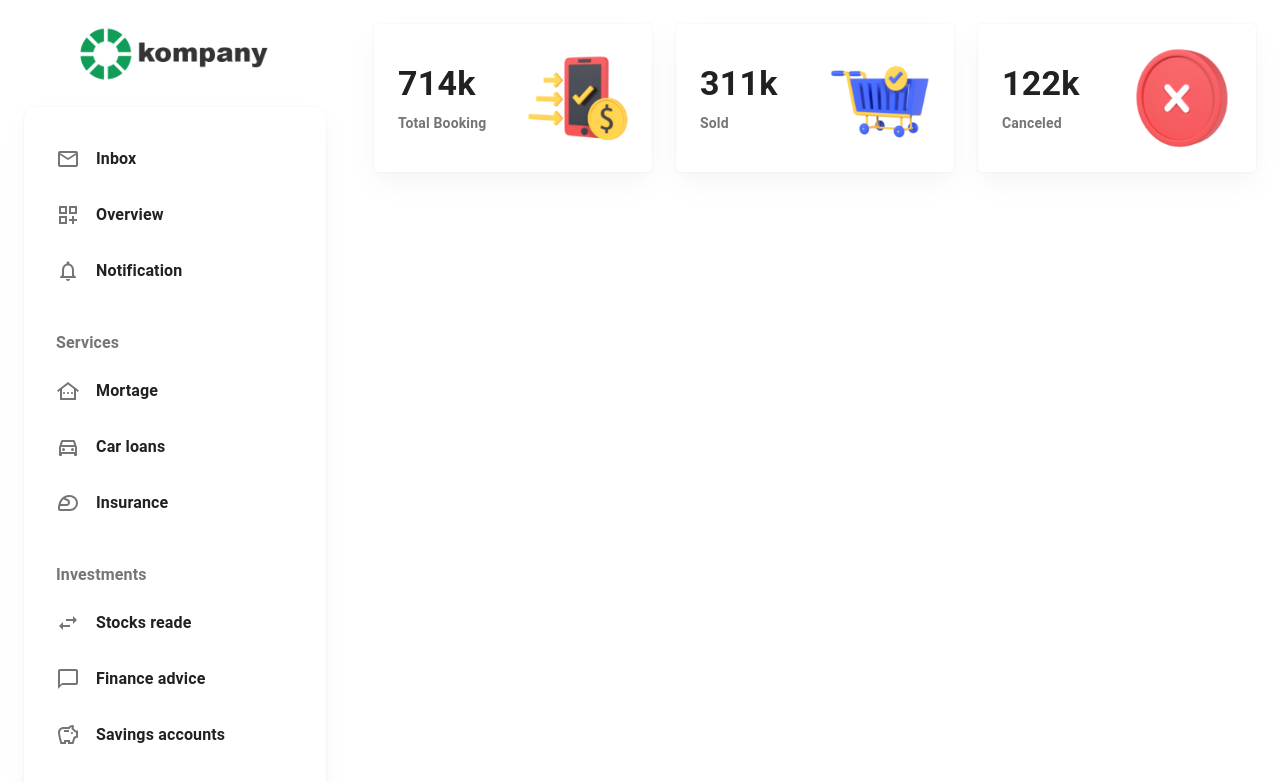
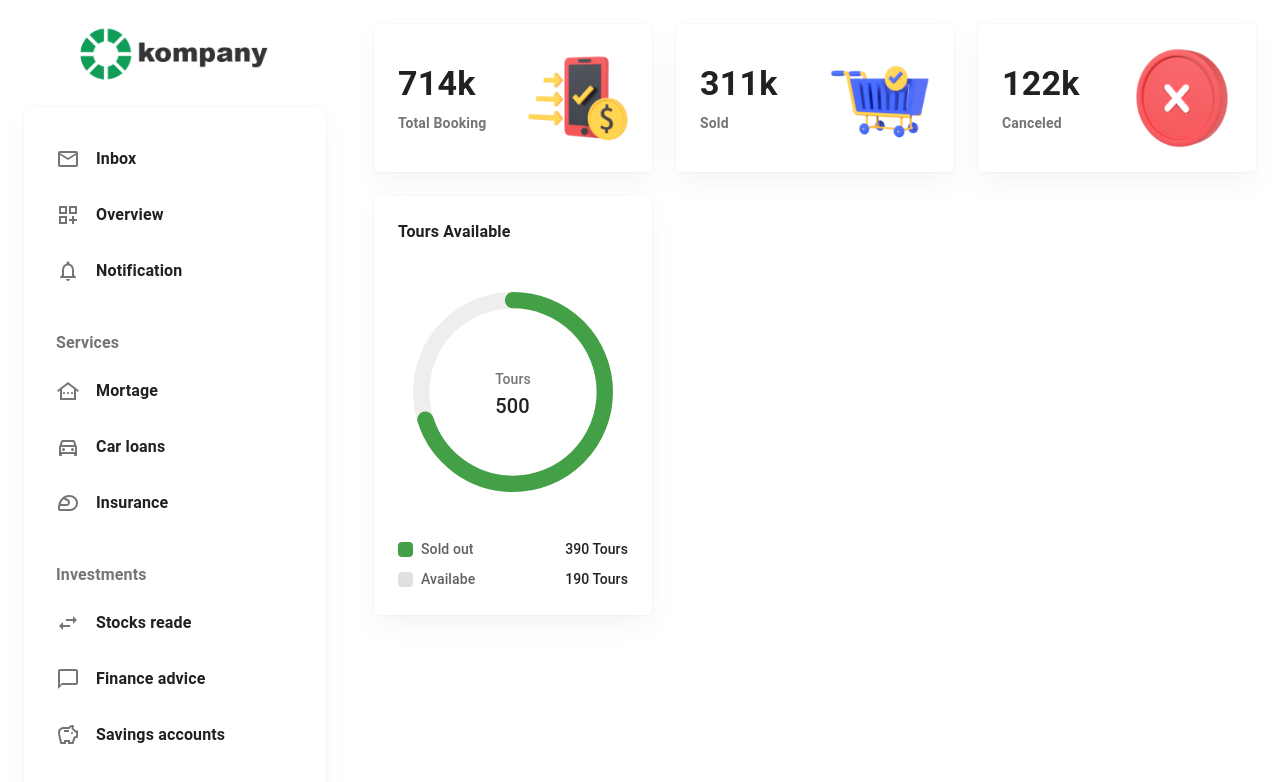
Before and after one commit to thinhpv01/react-animated-admin, a React (Create React App) app: page /dashboard in a window 1280 px wide. Shown: the top 782 px of the page. Built offline with nearby package versions, Linux system fonts and the light colour scheme.

Commit message:
⭕ Circle process card

```diff
--- /dev/null
+++ b/src/components/common/ToursData.jsx
@@ -0,0 +1,97 @@
+import React from "react";
+import MPaper from "./MPaper";
+import {
+  Box,
+  CircularProgress,
+  Stack,
+  Typography,
+  circularProgressClasses,
+  colors,
+} from "@mui/material";
+
+const toursData = [
+  {
+    title: "Sold out",
+    value: 390,
+    color: colors.green[600],
+  },
+  {
+    title: "Availabe",
+    value: 190,
+    color: colors.grey[300],
+  },
+];
+
+const ToursData = () => {
+  return (
+    <MPaper title="Tours Available">
+      <Stack spacing={2}>
+        <Stack
+          direction="row"
+          alignItems="center"
+          justifyContent="center"
+          p={3}
+        >
+          <Box position="relative">
+            <CircularProgress
+              variant="determinate"
+              size={200}
+              value={100}
+              sx={{ color: colors.grey[200] }}
+            />
+            <CircularProgress
+              variant="determinate"
+              disableShrink
+              size={200}
+              value={70}
+              sx={{
+                position: "absolute",
+                left: 0,
+                color: colors.green[600],
+                [`& .${circularProgressClasses.circle}`]: {
+                  strokeLinecap: "round",
+                },
+              }}
+            />
+            <Box
+              sx={{
+                position: "absolute",
+                left: "50%",
+                top: "50%",
+                transform: "translate(-50%, -50%)",
+              }}
+            >
+              <Typography variant="subtitle2" color={colors.grey[600]}>
+                Tours
+              </Typography>
+              <Typography variant="h6">500</Typography>
+            </Box>
+          </Box>
+        </Stack>
+        <Stack spacing={1}>
+          {toursData.map((data, index) => (
+            <Stack key={index} direction="row" justifyContent="space-between">
+              <Stack direction="row" alignItems="center">
+                <Box
+                  sx={{
+                    width: "15px",
+                    height: "15px",
+                    borderRadius: "4px",
+                    bgcolor: data.color,
+                    mr: 1,
+                  }}
+                />
+                <Typography variant="subtitle2" color={colors.grey[700]}>
+                  {data.title}
+                </Typography>
+              </Stack>
+              <Typography variant="subtitle2">{data.value} Tours</Typography>
+            </Stack>
+          ))}
+        </Stack>
+      </Stack>
+    </MPaper>
+  );
+};
+
+export default ToursData;
--- a/src/pages/DashboardPage.jsx
+++ b/src/pages/DashboardPage.jsx
@@ -1,12 +1,23 @@
 import { Grid } from "@mui/material";
 import React from "react";
 import SummaryGrid from "../components/common/SummaryGrid";
+import ToursData from "../components/common/ToursData";
+import Animate from "../components/common/Animate";
 
 const DashboardPage = () => {
   return (
-    <Grid>
+    <Grid container spacing={3}>
       <Grid item xs={12}>
         <SummaryGrid />
+      </Grid>
+      <Grid item xs={12} lg={4}>
+        <Grid container spacing={3}>
+          <Grid item xs={12}>
+            <Animate delay={1}>
+              <ToursData />
+            </Animate>
+          </Grid>
+        </Grid>
       </Grid>
     </Grid>
   );
--- a/src/pages/LoginPage.jsx
+++ b/src/pages/LoginPage.jsx
@@ -151,7 +151,12 @@ const LoginPage = () => {
               <Typography
                 display="inline"
                 fontWeight="bold"
-                sx={{ "& > a": { color: colors.red[900], ml: "5px" } }}
+                sx={{
+                  "& > a": {
+                    color: colors.red[900],
+                    ml: "5px",
+                  },
+                }}
               >
                 Don't have an account -<Link to="#">Register now</Link>
               </Typography>
```
